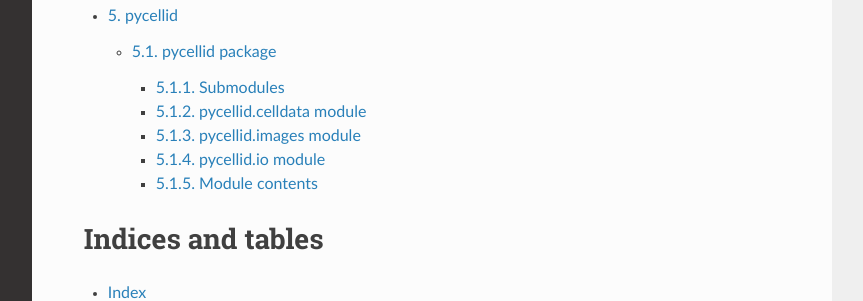
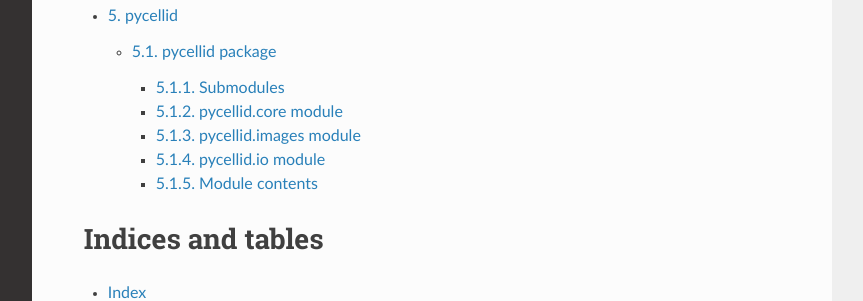
Before and after one commit to pyCellID/pyCellID, a Sphinx documentation site: the page built from docs/source/index.rst, in a window 1280 px wide and 1203 px high. Shown: the part 661-962 px from the top of the window, without its empty margins (268-1131 px from the left). Built offline with Sphinx 7.4.7 and the Read the Docs theme 2.0.0, drawn with Linux system fonts in a browser that asks for light colours.

Commit message:
renombro celldata.py a core.py, arrgblo tox.ini

```diff
--- a/docs/source/modules/pycellid.rst
+++ b/docs/source/modules/pycellid.rst
@@ -4,10 +4,10 @@ pycellid package
 Submodules
 ----------
 
-pycellid.celldata module
-------------------------
+pycellid.core module
+--------------------
 
-.. automodule:: pycellid.celldata
+.. automodule:: pycellid.core
    :members:
    :undoc-members:
    :show-inheritance:
```
